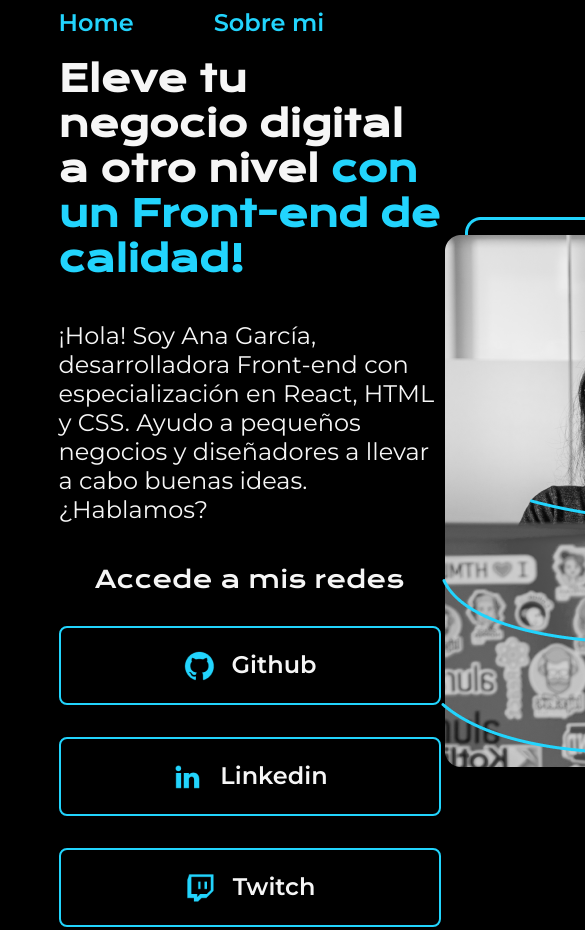
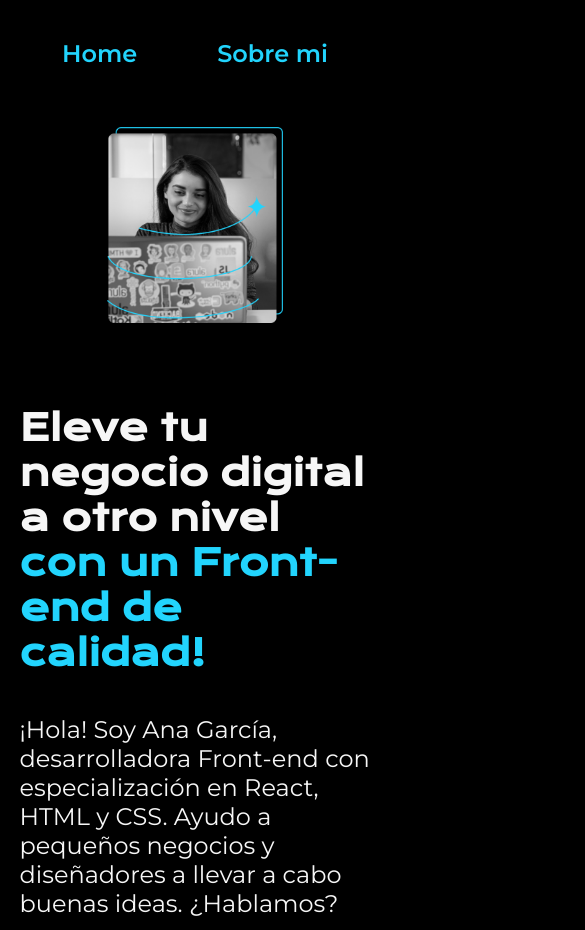
Before and after one commit to jeshua2829/Introduccion, a plain HTML site: page index.html in a window 390 px wide. Shown: the top 930 px of the page, 585 px wide, since content can reach past the window. Drawn offline with nearby package versions, Linux system fonts and the light colour scheme.

Commit message:
haciendo responsivo la pagina

```diff
--- a/index.html
+++ b/index.html
@@ -42,7 +42,7 @@
                 </div>
 
         </section>
-            <img src="./sources/Imagem.png" alt="Foto de Ana García desarrolando un proyecto">
+            <img src="./sources/Imagem.png" class="presentacion__imagen" alt="Foto de Ana García desarrolando un proyecto">
     </main>
     <footer class="footer">
         <p>Desarrollado por Juan Cruz</p>
--- a/styles/style.css
+++ b/styles/style.css
@@ -33,7 +33,7 @@ body{
 
 .header__menu__link{
     font-family: var(--fuente-montserrat);
-    font-size: 24px;
+    font-size: 1.5rem;
     font-weight: 600;
     color: var(--color-terciario);
     text-decoration: none;
@@ -44,17 +44,18 @@ body{
     display: flex;
     align-items: center;
     justify-content: space-between;
+    gap: 82px;
 }
 
 .presentacion__contenido{
-    width: 615px;
+    width: 50%;
     display: flex;
     flex-direction: column;
     gap: 40px;
 }
 
 .presentacion__contenido__titulo{
-    font-size: 36px;
+    font-size: 2.25rem;
     font-family: var(--fuente-krona);
 }
 
@@ -63,7 +64,7 @@ body{
 }
 
 .presentacion__contenido__texto{
-    font-size: 24px;
+    font-size: 1.5rem;
     font-family: var(--fuente-montserrat);
 }
 
@@ -78,17 +79,17 @@ body{
 .presentacion__enlaces__subtitulo{
     font-family: var(--fuente-krona);
     font-weight: 400;
-    font-size: 24px;
+    font-size: 1.5rem;
 }
 .presentacion__enlaces__link{
       display: flex;
       justify-content: center;
       gap: 16px;
       border: 2px solid var(--color-terciario);
-      width: 378px;
+      width: 50%;
       text-align: center;
       border-radius: 8px;
-      font-size: 24px;
+      font-size: 1.5rem;
       font-weight: 600;
       padding: 21.5px 0;
       text-decoration: none;
@@ -100,12 +101,36 @@ body{
     background-color: var(--color-hover);
 }
 
+.presentacion__imagen{
+    width: 50%;
+}
+
 .footer{
     color:var(--color-primario);
     background-color: var(--color-terciario);
     padding: 24px;
     text-align: center;
     font-family: var(--fuente-montserrat);
-    font-size: 24px;
+    font-size: 1.5rem;
     font-weight: 400;
 }
+
+@media (max-width:1200px){
+
+    .header{
+        padding: 10%;
+    }
+
+    .header__menu{
+        justify-content: center;
+    }
+
+    .presentacion{
+        flex-direction: column-reverse;
+        padding: 5%;
+    }
+
+    .presentacion__contenido{
+        width: auto;
+    }
+}
```
